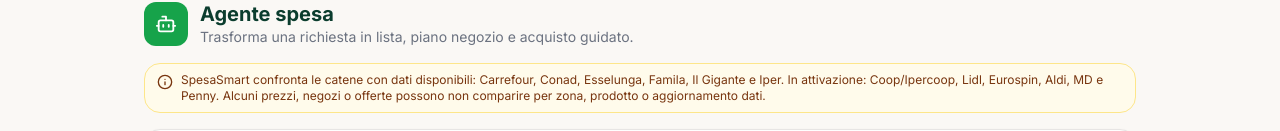
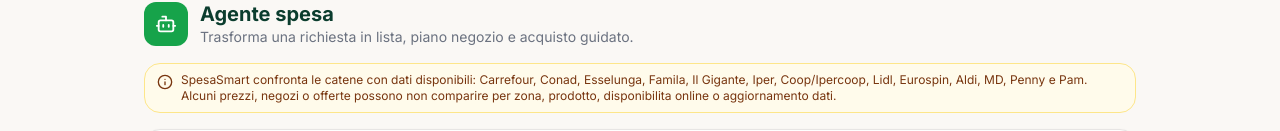
Before and after one commit to Paris769/spesasmart, a Next.js app in the folder frontend/: page /agente in a window 1280 px wide. Shown: the part 237-368 px from the top of the page. Built offline with nearby package versions, Linux system fonts and the light colour scheme; no server answers.

Commit message:
Refine quick plan filters and chain disclaimer

```diff
--- a/frontend/app/agente/page.tsx
+++ b/frontend/app/agente/page.tsx
@@ -252,9 +252,9 @@
         <Info size={16} className="mt-0.5 shrink-0" />
         <p>
           SpesaSmart confronta le catene con dati disponibili: Carrefour, Conad,
-          Esselunga, Famila, Il Gigante e Iper. In attivazione: Coop/Ipercoop,
-          Lidl, Eurospin, Aldi, MD e Penny. Alcuni prezzi, negozi o offerte
-          possono non comparire per zona, prodotto o aggiornamento dati.
+          Esselunga, Famila, Il Gigante, Iper, Coop/Ipercoop, Lidl, Eurospin,
+          Aldi, MD, Penny e Pam. Alcuni prezzi, negozi o offerte possono non
+          comparire per zona, prodotto, disponibilita online o aggiornamento dati.
         </p>
       </div>
 
```
